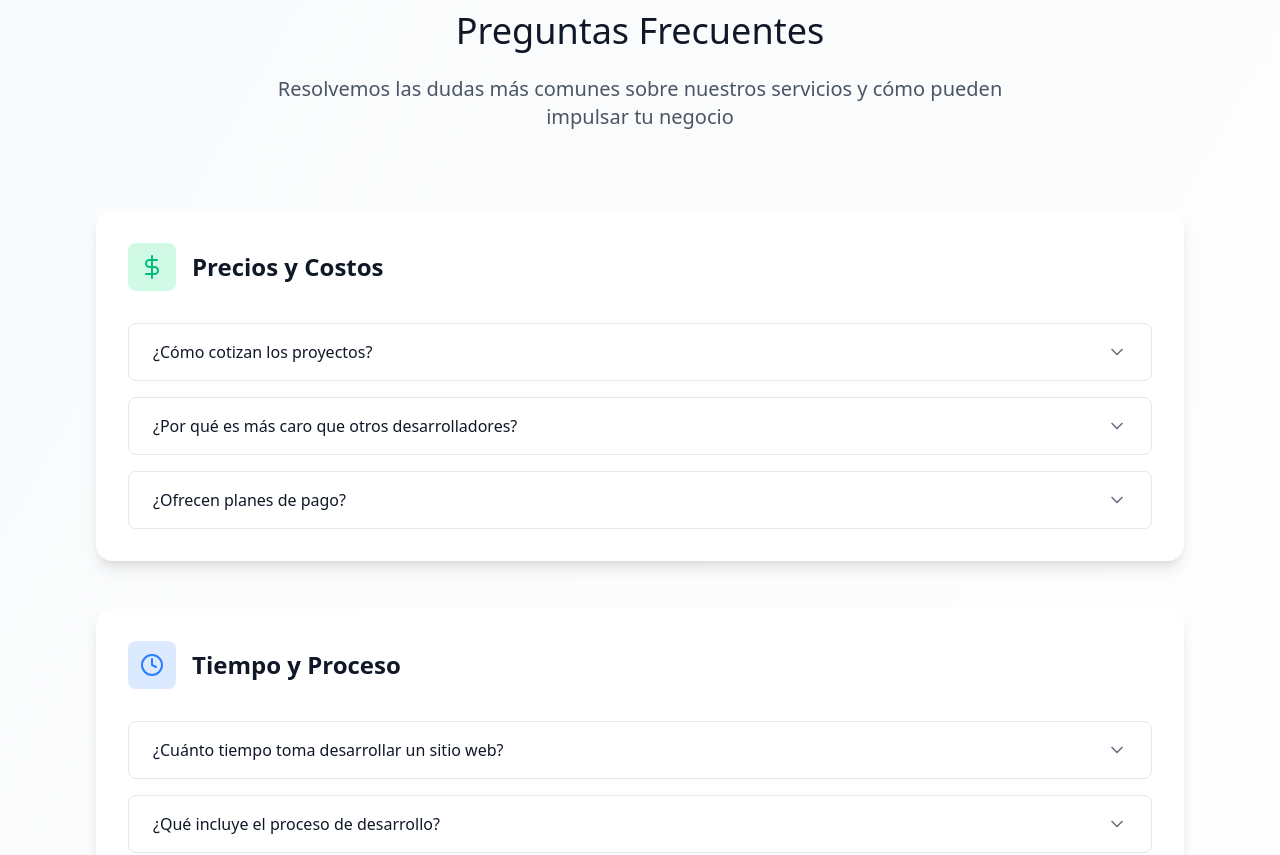
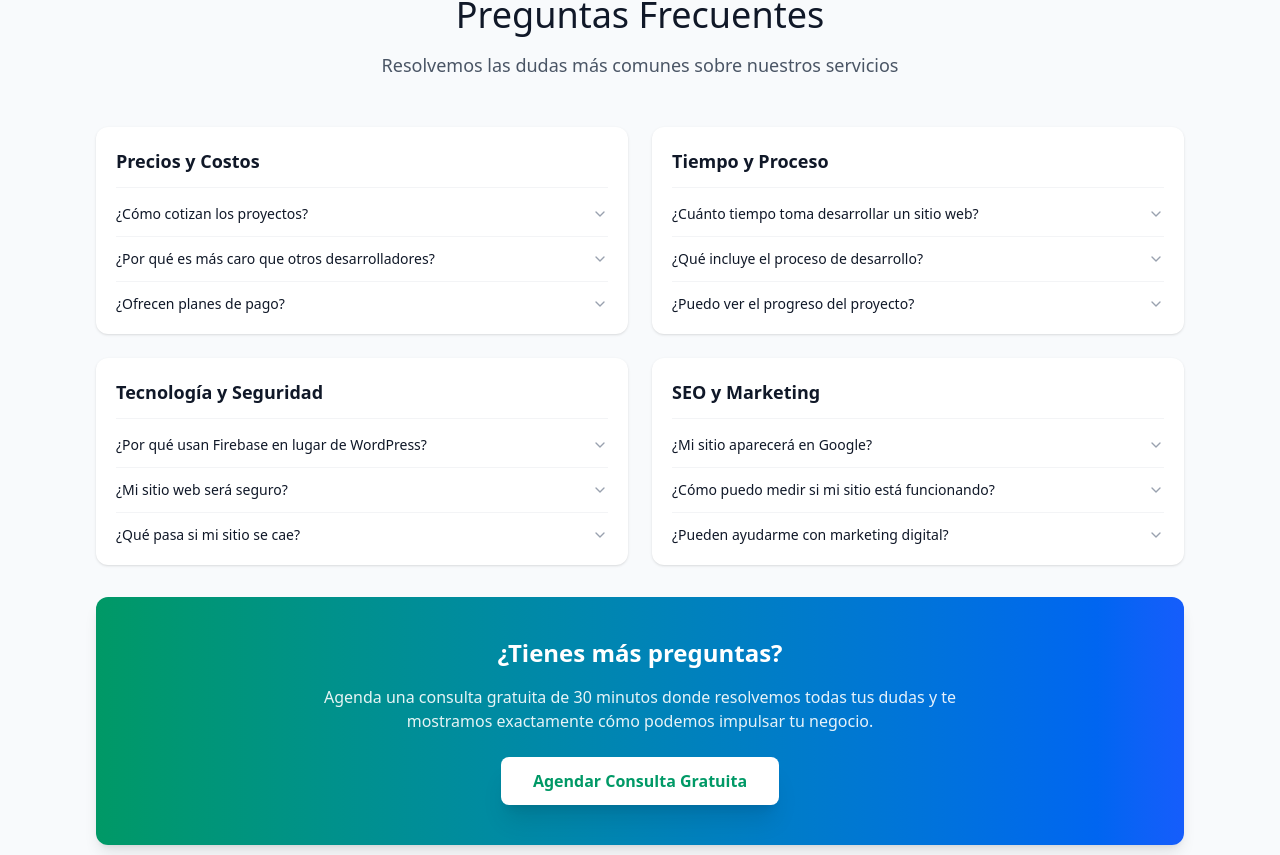
Before and after one commit to Patrick9913/orviumstudio, a Next.js app: page / in a window 1280 px wide. Shown: the part 2483-3338 px from the top of the page. Built offline with nearby package versions, Linux system fonts and the light colour scheme; a web font is replaced by a local one.

Commit message:
Refactor componente FAQ: simplificar manejo de estado y mejorar estilos de presentación

```diff
--- a/src/app/components/FAQ.tsx
+++ b/src/app/components/FAQ.tsx
@@ -5,14 +5,10 @@ import { motion } from 'framer-motion';
 import { FiChevronDown, FiChevronUp, FiHelpCircle, FiDollarSign, FiClock, FiShield, FiZap } from 'react-icons/fi';
 
 export const FAQ: React.FC = () => {
-  const [openItems, setOpenItems] = useState<number[]>([]);
+  const [openItem, setOpenItem] = useState<number | null>(null);
 
   const toggleItem = (index: number) => {
-    setOpenItems(prev =>
-      prev.includes(index)
-        ? prev.filter(item => item !== index)
-        : [...prev, index]
-    );
+    setOpenItem(prev => prev === index ? null : index);
   };
 
   const faqs = [
@@ -99,85 +95,87 @@ export const FAQ: React.FC = () => {
   ];
 
   return (
-    <section id="faq" className="py-24 bg-gradient-to-br from-gray-50 to-white">
+    <section id="faq" className="py-20 bg-slate-50">
       <div className="max-w-6xl mx-auto px-4 sm:px-6 lg:px-8">
         <motion.div
-          className="text-center mb-20"
+          className="text-center mb-12"
           initial={{ opacity: 0, y: 30 }}
           whileInView={{ opacity: 1, y: 0 }}
           transition={{ duration: 0.8 }}
           viewport={{ once: true }}
         >
-          <h2 className="text-4xl font-light text-gray-900 mb-6">
+          <h2 className="text-4xl font-light text-gray-900 mb-4">
             Preguntas Frecuentes
           </h2>
-          <p className="text-xl text-gray-600 max-w-3xl mx-auto font-light">
-            Resolvemos las dudas más comunes sobre nuestros servicios y cómo pueden impulsar tu negocio
+          <p className="text-lg text-gray-600 max-w-2xl mx-auto font-light">
+            Resolvemos las dudas más comunes sobre nuestros servicios
           </p>
         </motion.div>
 
-        <div className="space-y-12">
+        {/* Grid de dos columnas para desktop */}
+        <div className="grid lg:grid-cols-2 gap-6 mb-8 lg:items-start">
           {faqs.map((category, categoryIndex) => (
             <motion.div
               key={category.category}
-              className="bg-white rounded-2xl shadow-lg p-8"
+              className="bg-white rounded-xl shadow-sm hover:shadow-md transition-shadow p-5 h-fit"
               initial={{ opacity: 0, y: 30 }}
               whileInView={{ opacity: 1, y: 0 }}
               transition={{ duration: 0.6, delay: categoryIndex * 0.1 }}
               viewport={{ once: true }}
             >
               {/* Header de la categoría */}
-              <div className="flex items-center mb-8">
-                <div className={`w-12 h-12 ${category.bgColor} rounded-lg flex items-center justify-center mr-4`}>
-                  <category.icon className={`w-6 h-6 ${category.color}`} />
-                </div>
-                <h3 className="text-2xl font-semibold text-gray-900">
+              <div className="mb-4 pb-3 border-b border-gray-100">
+                <h3 className="text-lg font-semibold text-gray-900">
                   {category.category}
                 </h3>
               </div>
 
               {/* Preguntas de la categoría */}
-              <div className="space-y-4">
+              <div className="space-y-3">
                 {category.items.map((item, itemIndex) => {
                   const globalIndex = categoryIndex * 10 + itemIndex;
-                  const isOpen = openItems.includes(globalIndex);
+                  const isOpen = openItem === globalIndex;
 
                   return (
-                    <motion.div
-                      key={itemIndex}
-                      className="border border-gray-200 rounded-lg overflow-hidden"
-                      initial={{ opacity: 0 }}
-                      whileInView={{ opacity: 1 }}
-                      transition={{ duration: 0.4, delay: itemIndex * 0.1 }}
-                      viewport={{ once: true }}
-                    >
+                    <div key={itemIndex}>
                       <button
-                        className="w-full px-6 py-4 text-left flex items-center justify-between hover:bg-gray-50 transition-colors"
+                        className="w-full text-left flex items-start justify-between gap-3 group"
                         onClick={() => toggleItem(globalIndex)}
                       >
-                        <span className="font-medium text-gray-900 pr-4">
+                        <span className="font-medium text-gray-900 text-sm group-hover:text-emerald-600 transition-colors flex-1">
                           {item.question}
                         </span>
-                        {isOpen ? (
-                          <FiChevronUp className="w-5 h-5 text-gray-500 flex-shrink-0" />
-                        ) : (
-                          <FiChevronDown className="w-5 h-5 text-gray-500 flex-shrink-0" />
-                        )}
+                        <motion.div
+                          animate={{ rotate: isOpen ? 180 : 0 }}
+                          transition={{ duration: 0.3 }}
+                          className="flex-shrink-0 mt-0.5"
+                        >
+                          <FiChevronDown className={`w-4 h-4 ${isOpen ? 'text-emerald-600' : 'text-gray-400'} transition-colors`} />
+                        </motion.div>
                       </button>
 
                       <motion.div
                         className="overflow-hidden"
                         initial={false}
-                        animate={{ height: isOpen ? 'auto' : 0 }}
-                        transition={{ duration: 0.3, ease: 'easeInOut' }}
+                        animate={{
+                          height: isOpen ? 'auto' : 0,
+                          opacity: isOpen ? 1 : 0
+                        }}
+                        transition={{
+                          height: { duration: 0.3, ease: 'easeInOut' },
+                          opacity: { duration: 0.2, ease: 'easeInOut' }
+                        }}
                       >
-                        <div className="px-6 pb-4">
-                          <p className="text-gray-600 leading-relaxed">
-                            {item.answer}
-                          </p>
-                        </div>
+                        <p className="text-gray-600 text-sm leading-relaxed mt-2 pr-6 pb-1">
+                          {item.answer}
+                        </p>
                       </motion.div>
-                    </motion.div>
+
+                      {/* Divisor sutil entre preguntas */}
+                      {itemIndex < category.items.length - 1 && (
+                        <div className="border-b border-gray-100 my-3"></div>
+                      )}
+                    </div>
                   );
                 })}
               </div>
@@ -187,25 +185,24 @@ export const FAQ: React.FC = () => {
 
         {/* Call to Action */}
         <motion.div
-          className="text-center mt-16"
+          className="mt-8"
           initial={{ opacity: 0, y: 30 }}
           whileInView={{ opacity: 1, y: 0 }}
           transition={{ duration: 0.8, delay: 0.4 }}
           viewport={{ once: true }}
         >
-          <div className="bg-gradient-to-r from-emerald-600 to-blue-600 rounded-2xl p-12 text-white">
-            <div className="flex items-center justify-center mb-6">
-              <FiHelpCircle className="w-8 h-8 mr-3" />
+          <div className="bg-gradient-to-r from-emerald-600 to-blue-600 rounded-xl p-10 text-white text-center shadow-lg">
+            <div className="mb-4">
               <h3 className="text-2xl font-semibold">
                 ¿Tienes más preguntas?
               </h3>
             </div>
-            <p className="text-emerald-100 text-lg mb-8 max-w-2xl mx-auto">
+            <p className="text-white/90 text-base mb-6 max-w-2xl mx-auto font-light">
               Agenda una consulta gratuita de 30 minutos donde resolvemos todas tus dudas y te mostramos exactamente cómo podemos impulsar tu negocio.
             </p>
             <motion.a
               href="#contacto"
-              className="inline-block bg-white text-emerald-600 px-8 py-4 text-lg font-semibold hover:bg-gray-100 transition-colors rounded-lg shadow-lg"
+              className="inline-block bg-white text-emerald-600 px-8 py-3 text-base font-semibold hover:bg-gray-50 transition-colors rounded-lg shadow-xl"
               whileHover={{ scale: 1.05 }}
               whileTap={{ scale: 0.95 }}
             >
```
